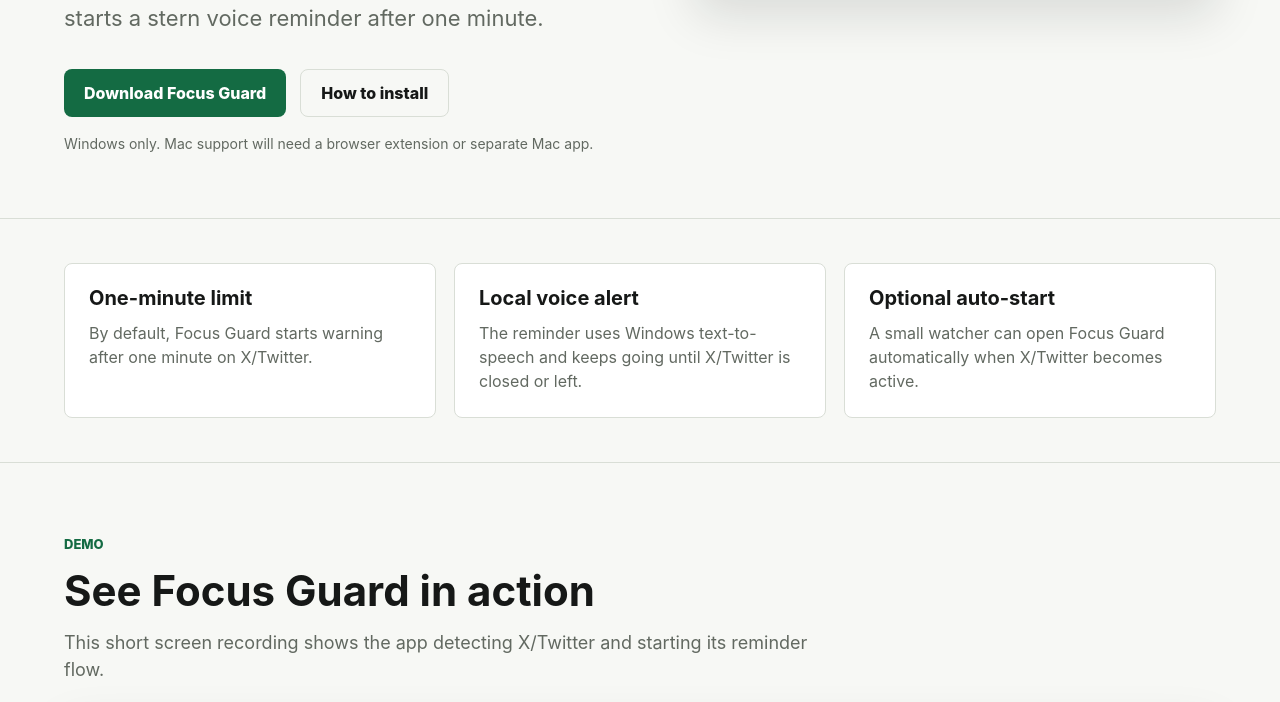
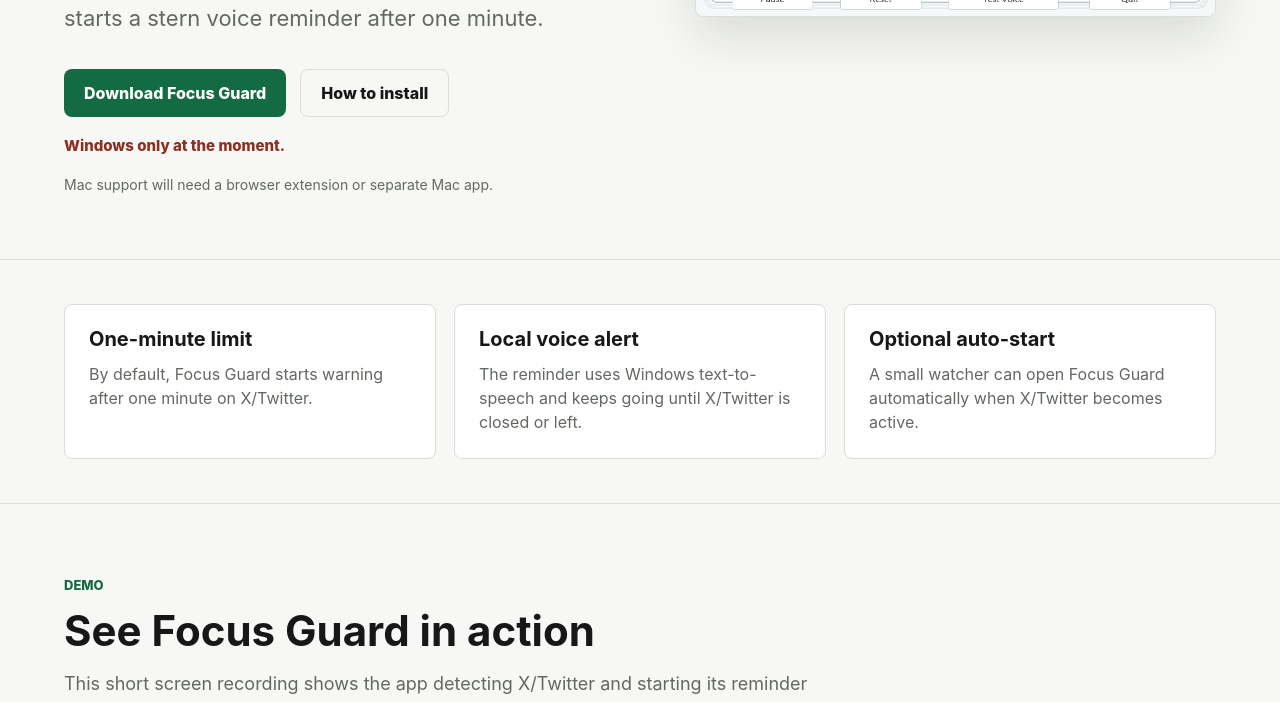
Before and after one commit to MushtaqBilalPhD/focus-guard, a plain HTML site: page docs/index.html in a window 1280 px wide. Shown: the part 619-1321 px from the top of the page. Drawn offline with Linux system fonts and the light colour scheme.

Commit message:
Clarify Windows-only support

```diff
--- a/docs/index.html
+++ b/docs/index.html
@@ -34,7 +34,8 @@
             <a class="button primary" href="downloads/FocusGuard.zip" download>Download Focus Guard</a>
             <a class="button secondary" href="#install">How to install</a>
           </div>
-          <p class="note">Windows only. Mac support will need a browser extension or separate Mac app.</p>
+          <p class="platform-note">Windows only at the moment.</p>
+          <p class="note">Mac support will need a browser extension or separate Mac app.</p>
         </div>
         <figure class="hero-media">
           <img src="assets/focus-guard-window.png" alt="Focus Guard desktop app window" />
@@ -89,6 +90,7 @@
           <li>Optional: run <strong>Install-DesktopShortcut.ps1</strong> to add a desktop icon.</li>
           <li>Optional: run <strong>Install-AutoStart.ps1</strong> to open it automatically when X/Twitter is detected.</li>
         </ol>
+        <p class="note">This version is for Windows PCs only.</p>
         <p class="warning">
           Windows may show a warning because this is an unsigned PowerShell app. Only run it if you trust the source.
         </p>
--- a/docs/styles.css
+++ b/docs/styles.css
@@ -140,6 +140,13 @@
   color: var(--muted);
   font-size: 14px;
   margin: 16px 0 0;
+}
+
+.platform-note {
+  color: var(--warn);
+  font-size: 15px;
+  font-weight: 800;
+  margin: 18px 0 0;
 }
 
 .warning {
```
Also changed, not shown: 1 other file.
